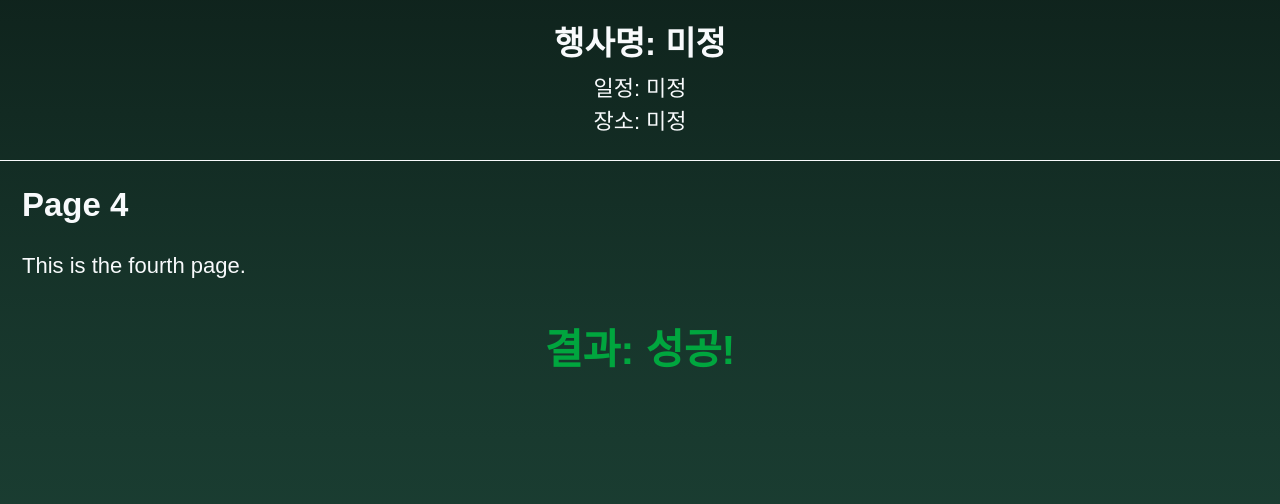
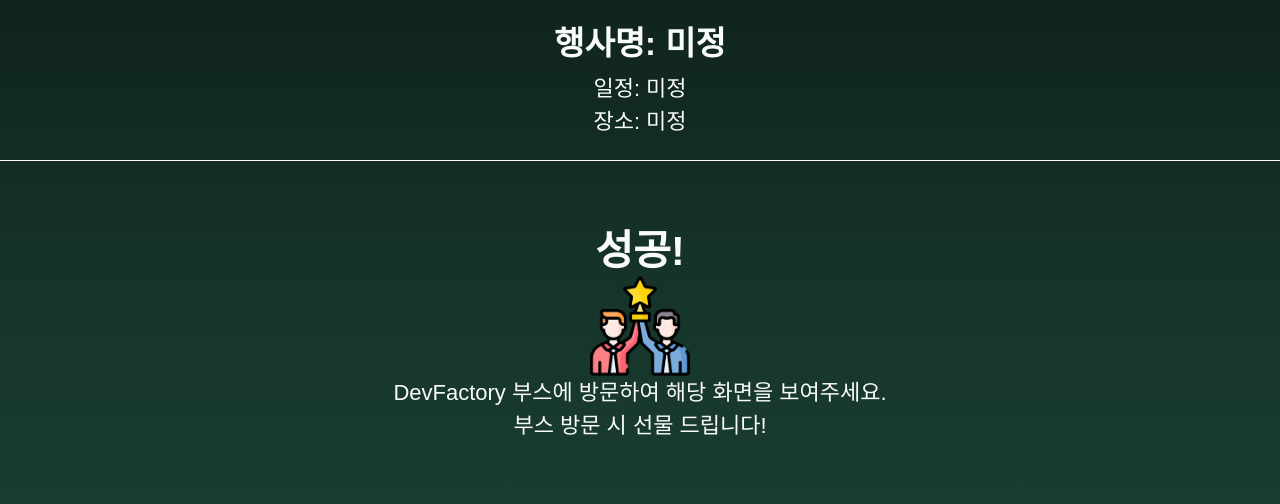
Before and after one commit to Pseudo-Lab/DevFactory, a Next.js app in the folder getcloser/frontend/: page /page4 in a window 1280 px wide. Shown: the top 504 px of the page. Built offline with nearby package versions, Linux system fonts and the light colour scheme; a web font is replaced by a local one.

Commit message:
feat(getcloser): add success/failure images

```diff
--- a/getcloser/frontend/src/app/page4/page.tsx
+++ b/getcloser/frontend/src/app/page4/page.tsx
@@ -4,6 +4,7 @@
 import { useRouter } from 'next/navigation';
 import { Button } from '@/components/ui/button';
 import React, { useEffect, useState } from 'react';
+import Image from 'next/image';
 
 export default function Page4() {
   const [result, setResult] = useState<string>('');
@@ -20,15 +21,23 @@
 
   return (
     <div className="container mx-auto p-4">
-      <h1 className="text-2xl font-bold mb-4">Page 4</h1>
-      <p>This is the fourth page.</p>
-
       <div className="mt-8 text-center">
         {result === '성공' ? (
-          <p className="text-green-600 text-3xl font-bold">결과: 성공!</p>
+          <>
+            <p className="text-3xl font-bold">성공!</p>
+            <Image
+              src="/free-icon-success.png"
+              alt="Success"
+              width={100}
+              height={100}
+              className="mx-auto block"
+            />
+            <p>DevFactory 부스에 방문하여 해당 화면을 보여주세요.<br />부스 방문 시 선물 드립니다!</p>
+          </>
         ) : (
           <>
-            <p className="text-red-600 text-3xl font-bold">결과: 실패!</p>
+            <p className="text-red-600 text-3xl font-bold">실패!</p>
+            <Image src="/free-icon-failure.png" alt="Fail" width={100} height={100} className="mx-auto block" />
             <Button onClick={handleTryAgain} className="mt-4">다시 도전하기</Button>
           </>
         )}
```
Also changed, not shown: getcloser/frontend/public/free-icon-failure.png (added), getcloser/frontend/public/free-icon-success.png (added).
